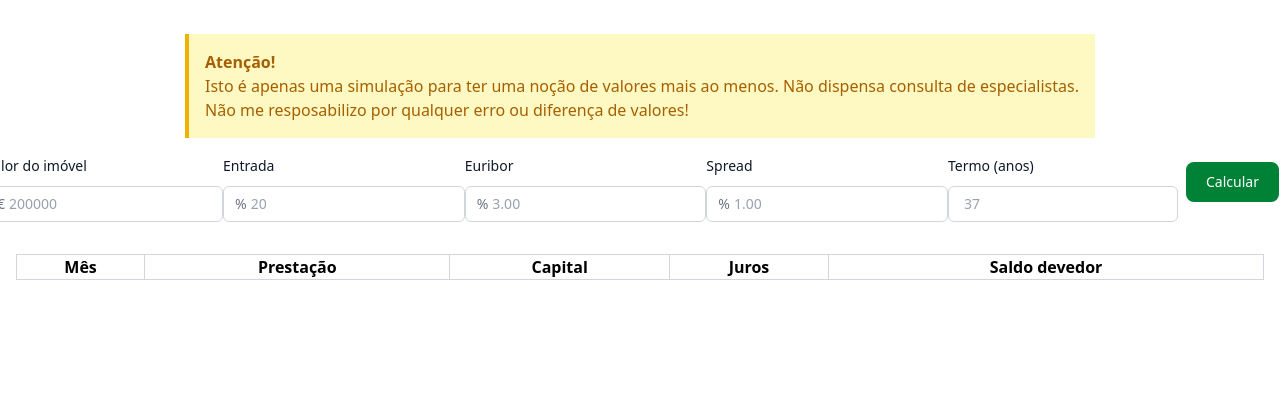
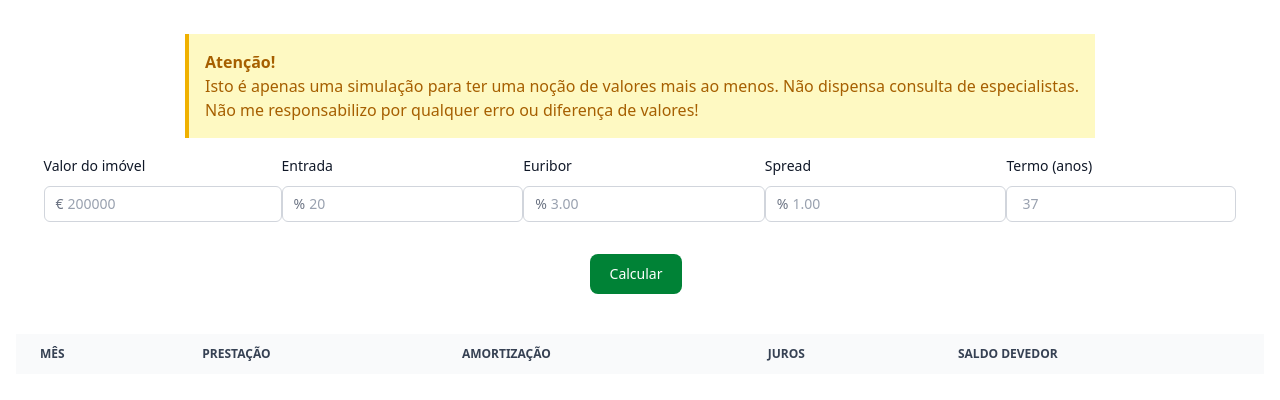
Before and after one commit to joaorbrandao/simulacao-credito-habitacao, a website: page index.html in a window 1280 px wide. Shown: the part 86-486 px from the top of the page. Drawn offline with nearby package versions, Linux system fonts and the light colour scheme.

Commit message:
Fix typos e calculos
- Fix typos em varios sitios da pagina
- Fix do calculo do capital emprestado que não considerava o retirar da entrada

```diff
--- a/index.html
+++ b/index.html
@@ -6,7 +6,7 @@
     <meta name="viewport" content="width=device-width, initial-scale=1.0">
     <meta http-equiv="X-UA-Compatible" content="ie=edge">
 
-    <title>Simualção Crédito Habitação</title>
+    <title>Simulação Crédito Habitação</title>
 
     <script src="https://cdn.jsdelivr.net/npm/@tailwindcss/browser@4"></script>
     <link rel="stylesheet" href="https://use.fontawesome.com/releases/v5.8.2/css/all.css"
@@ -27,7 +27,7 @@
         <div class="bg-yellow-100 border-l-4 border-yellow-500 text-yellow-700 p-4" role="alert">
             <p class="font-bold">Atenção!</p>
             <p>Isto é apenas uma simulação para ter uma noção de valores mais ao menos. Não dispensa consulta de especialistas.</p>
-            <p>Não me resposabilizo por qualquer erro ou diferença de valores!</p>
+            <p>Não me responsabilizo por qualquer erro ou diferença de valores!</p>
         </div>
     </div>
 
@@ -82,25 +82,31 @@
             </div>
         </div>
 
-        <div>
+        <!-- <div>
             <label for="price" class="block text-sm/6 font-medium text-gray-900"></label>
             <div class="p-2">
               <div class="flex items-center rounded-md">
                 <button type="button" id="calcular" onclick="calcular()" class="focus:outline-none text-white bg-green-700 hover:bg-green-800 focus:ring-4 focus:ring-green-300 font-medium rounded-lg text-sm px-5 py-2.5 me-2 mb-2 dark:bg-green-600 dark:hover:bg-green-700 dark:focus:ring-green-800">Calcular</button>
               </div>
             </div>
-        </div>
+        </div> -->
     </div>
 
     <div class="md:flex justify-center p-4">
-        <table id="tabelaPrestacoes" class="w-screen md:table-auto md:border-collapse border border-gray-400">
-            <thead>
+      <div class="flex items-center rounded-md">
+        <button type="button" id="calcular" onclick="calcular()" class="focus:outline-none text-white bg-green-700 hover:bg-green-800 focus:ring-4 focus:ring-green-300 font-medium rounded-lg text-sm px-5 py-2.5 me-2 mb-2 dark:bg-green-600 dark:hover:bg-green-700 dark:focus:ring-green-800">Calcular</button>
+      </div>
+    </div>
+
+    <div class="md:flex justify-center p-4 overflow-x-auto">
+        <table id="tabelaPrestacoes" class="w-full text-sm text-left rtl:text-right text-gray-500 dark:text-gray-400">
+            <thead class="text-xs text-gray-700 uppercase bg-gray-50 dark:bg-gray-700 dark:text-gray-400">
               <tr>
-                <th class="border border-gray-300">Mês</th>
-                <th class="border border-gray-300">Prestação</th>
-                <th class="border border-gray-300">Capital</th>
-                <th class="border border-gray-300">Juros</th>
-                <th class="border border-gray-300">Saldo devedor</th>
+                <th class="px-6 py-3" scope="col">Mês</th>
+                <th class="px-6 py-3" scope="col">Prestação</th>
+                <th class="px-6 py-3" scope="col">Amortização</th>
+                <th class="px-6 py-3" scope="col">Juros</th>
+                <th class="px-6 py-3" scope="col">Saldo devedor</th>
               </tr>
             </thead>
             <tbody>
--- a/src/index.js
+++ b/src/index.js
@@ -8,18 +8,20 @@ class Request {
     }
 }
 
-const TABLE_CELL_STYLE = "border border-gray-300";
+const MOEDA = "€";
+const TABLE_TR_STYLE = "bg-white border-b dark:bg-gray-800 dark:border-gray-700 border-gray-200";
+const TABLE_TD_STYLE = "px-6 py-4";
 
 function calcular() {
     const request = new Request(
         parseFloat(document.getElementById("valorDoImovel").value),
-        parseFloat(document.getElementById("entrada").value),
+        parseFloat(document.getElementById("entrada").value / 100),
         parseFloat(document.getElementById("euribor").value / 100),
         parseFloat(document.getElementById("spread").value / 100),
         parseFloat(document.getElementById("termoEmAnos").value),
     );
     debugger;
-    const capitalEmprestado = request.valorDoImovel - request.entrada;
+    const capitalEmprestado = request.valorDoImovel - (request.entrada * request.valorDoImovel);
     const meses = request.termoEmAnos * 12;
     const taxaMensal = (request.euribor + request.spread) / 12;
 
@@ -36,12 +38,12 @@ function calcular() {
         saldoDevedor -= capital;
 
         tabela.innerHTML += `
-        <tr>
-            <td class="${TABLE_CELL_STYLE}">${i}</td>
-            <td class="${TABLE_CELL_STYLE}">${prestacaoMensal.toFixed(2)}</td>
-            <td class="${TABLE_CELL_STYLE}">${capital.toFixed(2)}</td>
-            <td class="${TABLE_CELL_STYLE}">${juros.toFixed(2)}</td>
-            <td class="${TABLE_CELL_STYLE}">${saldoDevedor > 0 ? saldoDevedor.toFixed(2) : "0.00"}</td>
+        <tr class="${TABLE_TR_STYLE}">
+            <td class="${TABLE_TD_STYLE}">${i}</td>
+            <td class="${TABLE_TD_STYLE}">${prestacaoMensal.toFixed(2)} ${MOEDA}</td>
+            <td class="${TABLE_TD_STYLE}">${capital.toFixed(2)} ${MOEDA}</td>
+            <td class="${TABLE_TD_STYLE}">${juros.toFixed(2)} ${MOEDA}</td>
+            <td class="${TABLE_TD_STYLE}">${saldoDevedor > 0 ? saldoDevedor.toFixed(2) : "0.00"} ${MOEDA}</td>
         </tr>
         `;
     }
```
